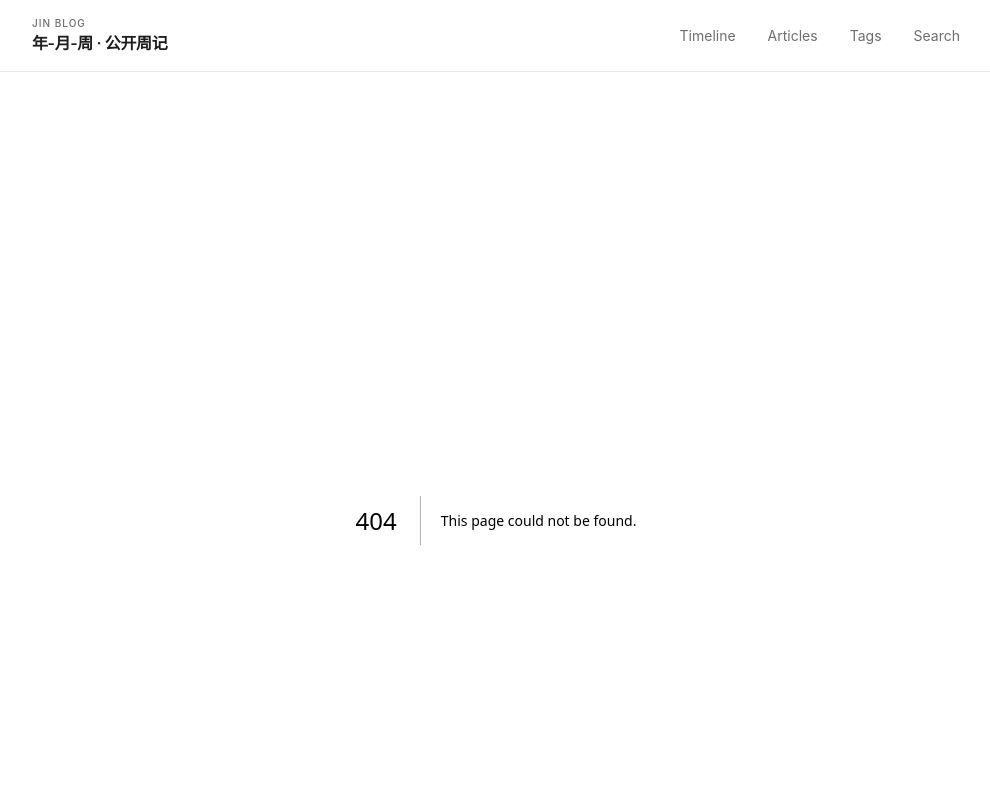
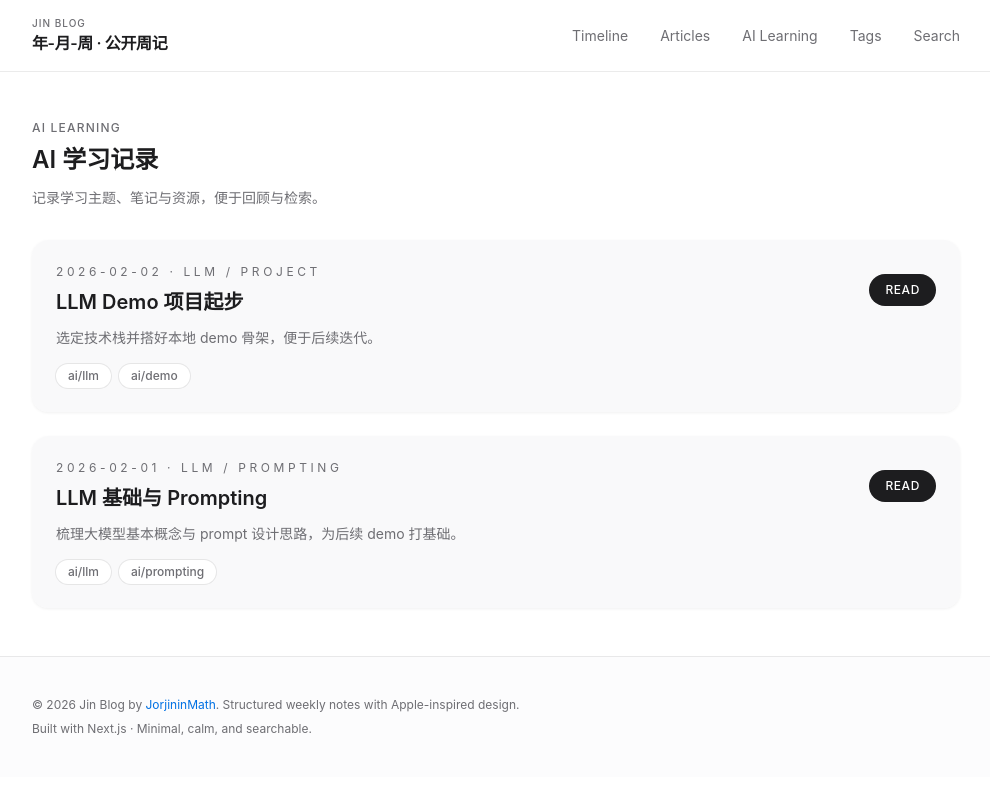
Before and after one commit to JorjininMath/Jin_Blog, a Next.js app: page /ai-learning in a window 1280 px wide. Before the commit this address had no page. Shown: the top 800 px of the page, without its empty margins (144-1134 px from the left). Built offline with nearby package versions, Linux system fonts and the light colour scheme.

Commit message:
Add AI Learning Log: type, data, list/detail pages, nav, tags and search

```diff
--- /dev/null
+++ b/app/ai-learning/[slug]/page.tsx
@@ -0,0 +1,62 @@
+import { notFound } from "next/navigation";
+import Link from "next/link";
+import { getAILearningEntry } from "@/lib/content";
+import { TagPill } from "@/components/TagPill";
+
+type PageProps = {
+  params: { slug: string };
+};
+
+export default function AILearningDetailPage({ params }: PageProps) {
+  const entry = getAILearningEntry(params.slug);
+
+  if (!entry) {
+    notFound();
+  }
+
+  return (
+    <article className="space-y-8">
+      <header className="glass-card p-8">
+        <p className="section-title">AI Learning</p>
+        <h2 className="mt-3 text-3xl font-semibold">{entry.title}</h2>
+        <p className="mt-2 text-sm text-mist">
+          {entry.date} · {entry.topic}
+        </p>
+        <p className="mt-4 text-sm text-mist">{entry.summary}</p>
+        <div className="mt-5 flex flex-wrap gap-2">
+          {entry.tags.map((tag) => (
+            <TagPill key={tag} tag={tag} />
+          ))}
+        </div>
+      </header>
+
+      <section className="glass-card p-8">
+        <div className="space-y-4 text-sm leading-7 text-mist">
+          {entry.content.map((paragraph) => (
+            <p key={paragraph}>{paragraph}</p>
+          ))}
+        </div>
+      </section>
+
+      {entry.resources && entry.resources.length > 0 ? (
+        <section className="glass-card p-6">
+          <p className="section-title">Resources</p>
+          <ul className="mt-4 space-y-2">
+            {entry.resources.map((res) => (
+              <li key={res.url}>
+                <a
+                  href={res.url}
+                  target="_blank"
+                  rel="noopener noreferrer"
+                  className="text-glow hover:underline"
+                >
+                  {res.label}
+                </a>
+              </li>
+            ))}
+          </ul>
+        </section>
+      ) : null}
+    </article>
+  );
+}
--- /dev/null
+++ b/app/ai-learning/page.tsx
@@ -0,0 +1,46 @@
+import Link from "next/link";
+import { getAILearningEntries } from "@/lib/content";
+import { TagPill } from "@/components/TagPill";
+
+export default function AILearningPage() {
+  const entries = getAILearningEntries();
+
+  return (
+    <div className="space-y-8">
+      <div>
+        <p className="section-title">AI Learning</p>
+        <h2 className="mt-2 text-2xl font-semibold">AI 学习记录</h2>
+        <p className="mt-3 text-sm text-mist">
+          记录学习主题、笔记与资源，便于回顾与检索。
+        </p>
+      </div>
+
+      <div className="grid gap-6">
+        {entries.map((entry) => (
+          <article key={entry.slug} className="glass-card p-6">
+            <div className="flex flex-wrap items-center justify-between gap-4">
+              <div>
+                <p className="text-xs uppercase tracking-[0.3em] text-mist">
+                  {entry.date} · {entry.topic}
+                </p>
+                <h3 className="mt-2 text-xl font-semibold">{entry.title}</h3>
+              </div>
+              <Link
+                href={`/ai-learning/${entry.slug}`}
+                className="rounded-full bg-ink px-4 py-2 text-xs font-medium uppercase tracking-wider text-white transition hover:opacity-90"
+              >
+                Read
+              </Link>
+            </div>
+            <p className="mt-3 text-sm text-mist">{entry.summary}</p>
+            <div className="mt-4 flex flex-wrap gap-2">
+              {entry.tags.map((tag) => (
+                <TagPill key={tag} tag={tag} />
+              ))}
+            </div>
+          </article>
+        ))}
+      </div>
+    </div>
+  );
+}
--- a/app/search/page.tsx
+++ b/app/search/page.tsx
@@ -79,6 +79,32 @@ export default function SearchPage() {
           </div>
         )}
       </section>
+
+      <section className="space-y-4">
+        <h3 className="text-lg font-semibold">AI Learning 结果</h3>
+        {results.aiLearning.length === 0 ? (
+          <p className="text-sm text-mist">暂无匹配 AI 学习记录。</p>
+        ) : (
+          <div className="grid gap-4">
+            {results.aiLearning.map((entry) => (
+              <div key={entry.slug} className="glass-card p-5">
+                <Link
+                  href={`/ai-learning/${entry.slug}`}
+                  className="text-lg font-semibold text-ink transition hover:text-glow"
+                >
+                  {entry.title}
+                </Link>
+                <p className="mt-2 text-sm text-mist">{entry.summary}</p>
+                <div className="mt-3 flex flex-wrap gap-2">
+                  {entry.tags.map((tag) => (
+                    <TagPill key={tag} tag={tag} />
+                  ))}
+                </div>
+              </div>
+            ))}
+          </div>
+        )}
+      </section>
     </div>
   );
 }
--- a/app/tags/[tag]/page.tsx
+++ b/app/tags/[tag]/page.tsx
@@ -8,7 +8,7 @@ type PageProps = {
 
 export default function TagDetailPage({ params }: PageProps) {
   const tag = decodeURIComponent(params.tag);
-  const { weekly, articles } = filterByTag(tag);
+  const { weekly, articles, aiLearning } = filterByTag(tag);
 
   return (
     <div className="space-y-10">
@@ -16,7 +16,7 @@ export default function TagDetailPage({ params }: PageProps) {
         <p className="section-title">Tag</p>
         <h2 className="mt-2 text-2xl font-semibold">#{tag}</h2>
         <p className="mt-3 text-sm text-mist">
-          与该标签相关的周记与文章。
+          与该标签相关的周记、文章与 AI 学习记录。
         </p>
       </header>
 
@@ -71,6 +71,32 @@ export default function TagDetailPage({ params }: PageProps) {
           </div>
         )}
       </section>
+
+      <section className="space-y-4">
+        <h3 className="text-lg font-semibold">AI Learning</h3>
+        {!aiLearning || aiLearning.length === 0 ? (
+          <p className="text-sm text-mist">暂无 AI 学习记录。</p>
+        ) : (
+          <div className="grid gap-4">
+            {aiLearning.map((entry) => (
+              <div key={entry.slug} className="glass-card p-5">
+                <Link
+                  href={`/ai-learning/${entry.slug}`}
+                  className="text-lg font-semibold"
+                >
+                  {entry.title}
+                </Link>
+                <p className="mt-2 text-sm text-mist">{entry.summary}</p>
+                <div className="mt-3 flex flex-wrap gap-2">
+                  {entry.tags.map((t) => (
+                    <TagPill key={t} tag={t} />
+                  ))}
+                </div>
+              </div>
+            ))}
+          </div>
+        )}
+      </section>
     </div>
   );
 }
--- a/components/Header.tsx
+++ b/components/Header.tsx
@@ -3,6 +3,7 @@ import Link from "next/link";
 const navLinks = [
   { href: "/", label: "Timeline" },
   { href: "/articles", label: "Articles" },
+  { href: "/ai-learning", label: "AI Learning" },
   { href: "/tags", label: "Tags" },
   { href: "/search", label: "Search" },
 ];
--- /dev/null
+++ b/data/aiLearning.ts
@@ -0,0 +1,33 @@
+import { AILearningEntry } from "@/lib/types";
+
+export const aiLearningEntries: AILearningEntry[] = [
+  {
+    slug: "llm-basics-and-prompting",
+    title: "LLM 基础与 Prompting",
+    date: "2026-02-01",
+    topic: "LLM / Prompting",
+    summary: "梳理大模型基本概念与 prompt 设计思路，为后续 demo 打基础。",
+    tags: ["ai/llm", "ai/prompting"],
+    resources: [
+      { label: "OpenAI Prompt Engineering Guide", url: "https://platform.openai.com/docs/guides/prompt-engineering" }
+    ],
+    content: [
+      "LLM 的输入输出形式与 token 概念。",
+      "Few-shot 与 chain-of-thought 等常见 prompt 模式。",
+      "下一步：动手写一个小 demo 做检索或生成任务。"
+    ]
+  },
+  {
+    slug: "demo-project-setup",
+    title: "LLM Demo 项目起步",
+    date: "2026-02-02",
+    topic: "LLM / Project",
+    summary: "选定技术栈并搭好本地 demo 骨架，便于后续迭代。",
+    tags: ["ai/llm", "ai/demo"],
+    content: [
+      "目标：一个可运行的 LLM 小应用（如 RAG 或简单 agent）。",
+      "技术选型：本地可跑优先，考虑 Ollama + LangChain 或直接 API。",
+      "本周完成环境与第一个可演示版本。"
+    ]
+  }
+];
--- a/lib/content.ts
+++ b/lib/content.ts
@@ -1,5 +1,6 @@
 import { articles } from "@/data/articles";
 import { weeklyEntries } from "@/data/weekly";
+import { aiLearningEntries } from "@/data/aiLearning";
 
 export const getWeeklyEntries = () => weeklyEntries;
 
@@ -13,22 +14,30 @@ export const getArticles = () => articles;
 export const getArticle = (slug: string) =>
   articles.find((article) => article.slug === slug);
 
+export const getAILearningEntries = () =>
+  [...aiLearningEntries].sort((a, b) => (b.date > a.date ? 1 : -1));
+
+export const getAILearningEntry = (slug: string) =>
+  aiLearningEntries.find((entry) => entry.slug === slug);
+
 export const getAllTags = () => {
   const tags = new Set<string>();
   weeklyEntries.forEach((entry) => entry.tags.forEach((tag) => tags.add(tag)));
   articles.forEach((article) => article.tags.forEach((tag) => tags.add(tag)));
+  aiLearningEntries.forEach((entry) => entry.tags.forEach((tag) => tags.add(tag)));
   return Array.from(tags).sort();
 };
 
 export const filterByTag = (tag: string) => ({
   weekly: weeklyEntries.filter((entry) => entry.tags.includes(tag)),
-  articles: articles.filter((article) => article.tags.includes(tag))
+  articles: articles.filter((article) => article.tags.includes(tag)),
+  aiLearning: aiLearningEntries.filter((entry) => entry.tags.includes(tag))
 });
 
 export const searchContent = (query: string) => {
   const normalized = query.trim().toLowerCase();
   if (!normalized) {
-    return { weekly: weeklyEntries, articles };
+    return { weekly: weeklyEntries, articles, aiLearning: aiLearningEntries };
   }
 
   const matches = (value: string) => value.toLowerCase().includes(normalized);
@@ -49,6 +58,14 @@ export const searchContent = (query: string) => {
         matches(article.summary) ||
         article.tags.some(matches) ||
         article.content.some(matches)
+    ),
+    aiLearning: aiLearningEntries.filter(
+      (entry) =>
+        matches(entry.title) ||
+        matches(entry.summary) ||
+        matches(entry.topic) ||
+        entry.tags.some(matches) ||
+        entry.content.some(matches)
     )
   };
 };
```
Also changed, not shown: lib/types.ts (+11 -0 lines).
